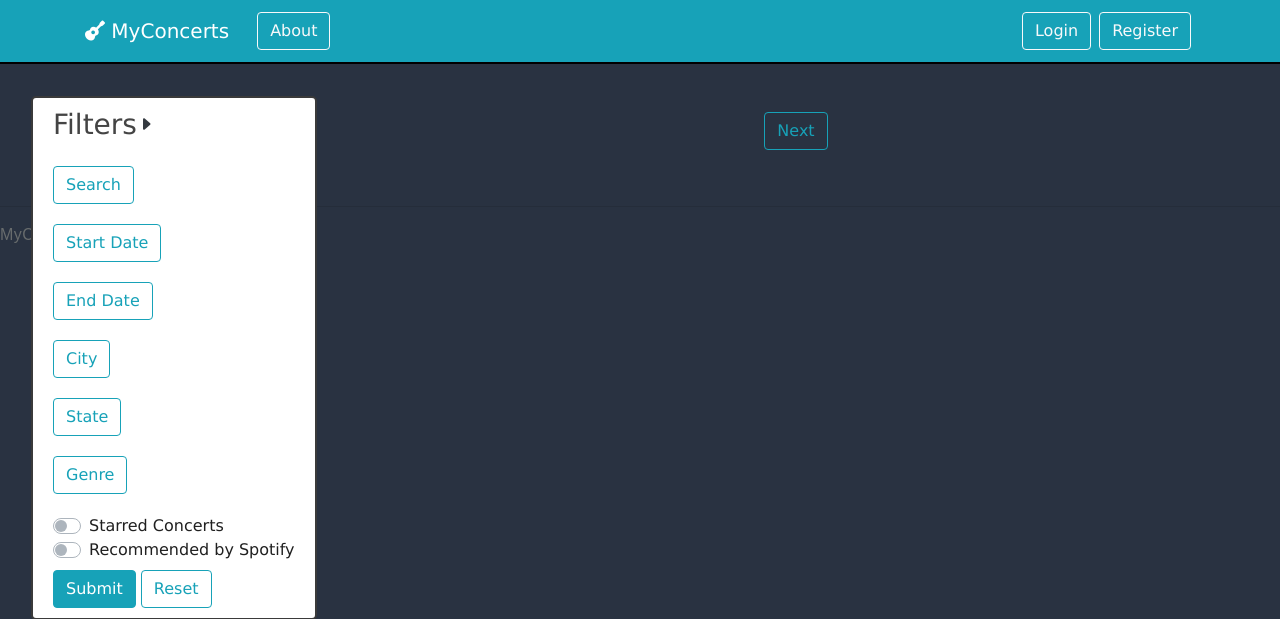
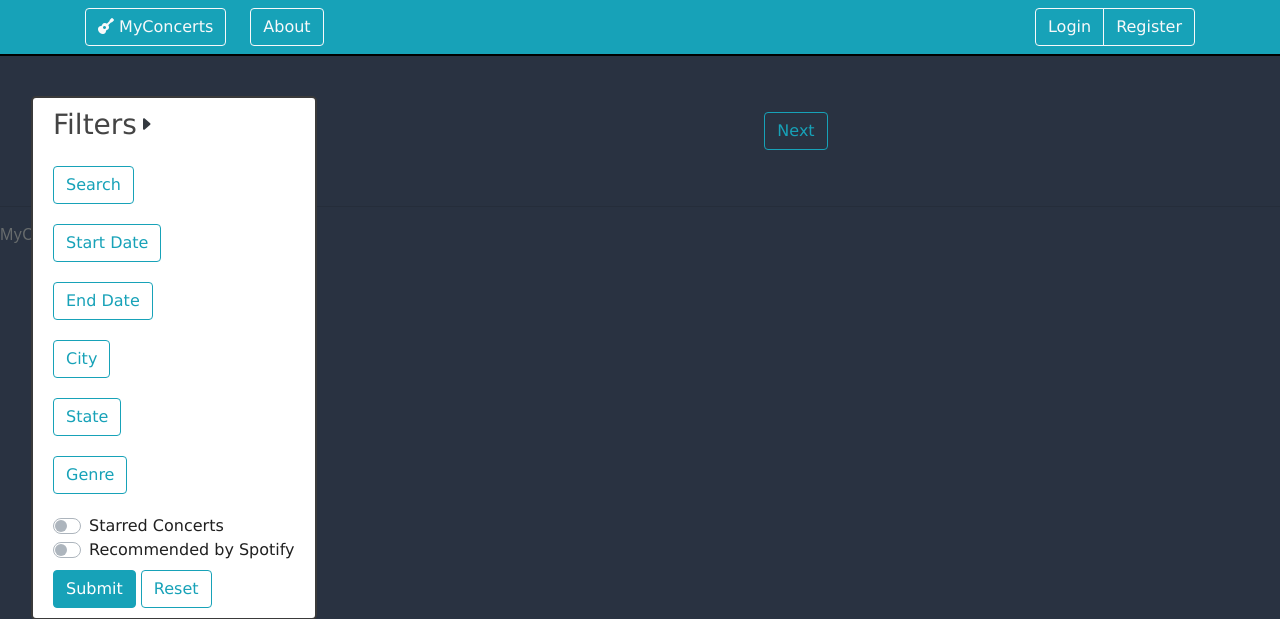
Before and after one commit to Zachhi/MyConcerts, a Django app: page /0/ in a window 1280 px wide. Shown: the top 619 px of the page. Run offline with Django 3.2, Linux system fonts and the light colour scheme; data that the repository does not hold is empty; some libraries are stand-ins or nearby versions.

Commit message:
updated landing style

```diff
--- a/landing/static/landing/main.css
+++ b/landing/static/landing/main.css
@@ -124,13 +124,6 @@ a.article-title:hover {
   font-size: 2rem;
 }
 
-a {
-  transition: all 0.3s !important;
-}
-a:hover {
-  transform: scale(1.15);
-}
-
 .cardHelp {
   text-decoration: none;
   color: #1d1d1d;
@@ -153,6 +146,10 @@ a:hover {
   margin-bottom: 30px;
   margin-left: 10px;
   margin-right: 10px;
+  transition: all 0.3s !important;
+}
+.cardMargin:hover {
+  transform: scale(1.15);
 }
 
 /* Help align different sized text vertically in cards */
--- a/landing/templates/landing/base.html
+++ b/landing/templates/landing/base.html
@@ -27,7 +27,7 @@
     <header class="site-header">
         <nav class="navbar navbar-expand-md navbar-dark bg-navbar fixed-top bg-info">
             <div class="container">
-                <a class="navbar-brand mr-4" href="{% url 'login-home' %}">
+                <a class="btn btn-outline-light mr-4" href="{% url 'login-home' %}">
                     <i class="fas fa-guitar"></i>
                     MyConcerts
                 </a>
@@ -37,22 +37,24 @@
                 </button>
                 <div class="collapse navbar-collapse" id="navbarToggle">
                     <div class="navbar-nav mr-auto text-center">
-                        {% if user.is_authenticated %}
-                        <a class="btn btn-outline-light m-1" href="{% url 'landing-home' page=0 %}">Home</a>
-                        <a class="btn btn-outline-light m-1" href="{% url 'landing-about' %}">About</a>
-                        {% else %}
-                        <a class="btn btn-outline-light m-1" href="{% url 'landing-about' %}">About</a>
-                        {% endif %}
+                        <div class="btn-group" role="group" aria-label="Basic example">
+                            {% if user.is_authenticated %}
+                            <a class="btn btn-outline-light" href="{% url 'landing-home' page=0 %}">Home</a>
+                            {% endif %}
+                            <a class="btn btn-outline-light" href="{% url 'landing-about' %}">About</a>
+                        </div>
                     </div>
                     <!-- Navbar Right Side -->
                     <div class="navbar-nav text-center">
-                        {% if user.is_authenticated %}
-                        <a class="btn btn-outline-light m-1" href="{% url 'logout' %}">Logout</a>
-                        <a class="btn btn-outline-light m-1" href="{% url 'profile' %}">Profile</a>
-                        {% else %}
-                        <a class="btn btn-outline-light m-1" href="{% url 'login' %}">Login</a>
-                        <a class="btn btn-outline-light m-1" href="{% url 'register' %}">Register</a>
-                        {% endif %}
+                        <div class="btn-group" role="group" aria-label="Basic example">
+                            {% if user.is_authenticated %}
+                            <a class="btn btn-outline-light" href="{% url 'logout' %}">Logout</a>
+                            <a class="btn btn-outline-light" href="{% url 'profile' %}">Profile</a>
+                            {% else %}
+                            <a class="btn btn-outline-light" href="{% url 'login' %}">Login</a>
+                            <a class="btn btn-outline-light" href="{% url 'register' %}">Register</a>
+                            {% endif %}
+                        </div>
                     </div>
                 </div>
             </div>
```
Also changed, not shown: landing/templates/landing/detail.html (+7 -7 lines), landing/templates/landing/loginhome.html (+10 -9 lines), db.sqlite3.
